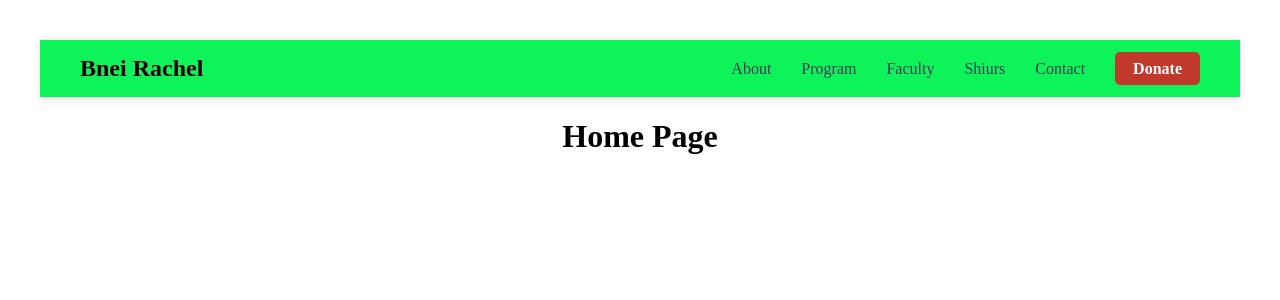
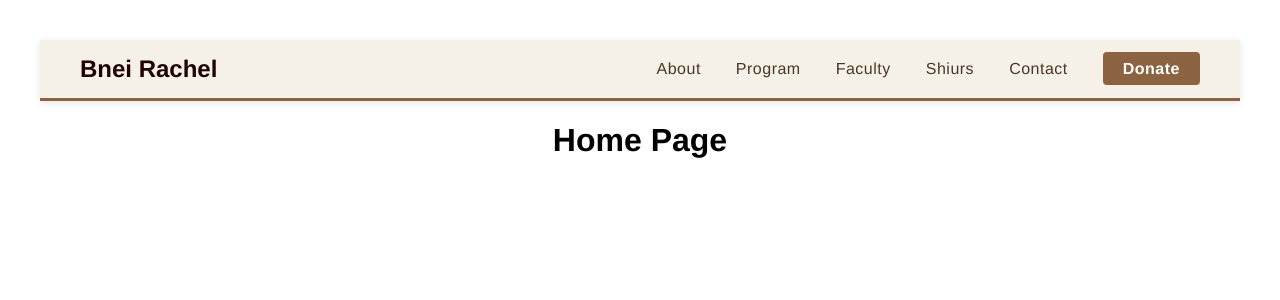
Before and after one commit to Jesskiroff/bnei-rachel-website-, a React (Vite) app: page / in a window 1280 px wide. Shown: the top 300 px of the page. Built offline with nearby package versions, Linux system fonts and the light colour scheme.

Commit message:
style navbar using bnei rachel logo colors

```diff
--- a/src/Navbar.css
+++ b/src/Navbar.css
@@ -1,13 +1,24 @@
+
+* {
+    font-family: Helvetica, Arial, sans-serif;
+  }
+
 .navbar {
     display: flex;
     justify-content: space-between;
     align-items: center;
-    background-color: #0ef35a;
+    background-color: #f5f0e8;
     padding: 15px 40px;
-    box-shadow: 0 2px 10px rgba(0, 0, 0, 0.1);
+    box-shadow: 0 2px 8px rgba(0, 0, 0, 0.1);
     position: sticky;
     top: 0;
     z-index: 100;
+    border-bottom: 3px solid #8b6340;
+  }
+
+  .navbar-logo img {
+    height: 70px;
+    object-fit: contain;
   }
 
   .navbar h1 {
@@ -19,7 +30,7 @@
   .nav-links {
     list-style: none;
     display: flex;
-    gap: 30px;
+    gap: 35px;
     margin: 0;
     padding: 0;
     align-items: center;
@@ -30,39 +41,41 @@
   }
 
   .nav-links a {
+    color: #4a3728;
+    text-decoration: none;
+    font-size: 1rem;
+    font-weight: 500;
+    font-family: Helvetica, Arial, sans-serif;
+    letter-spacing: 0.5px;
+    transition: color 0.3s ease;
+  }
+
+  .nav-links a:hover {
+    color: #6b8c42;
+  }
+  /* }.nav-links a {
     color: #2c3e50;
     text-decoration: none;
     font-size: 1rem;
     font-weight: 500;
-    transition: color 0.3s ease;
-  }
+    transition: color 0.3s ease; */
+  /* } */
 
-  .nav-links a:hover {
+  /* .nav-links a:hover {
     color: #c0392b;
-
-  }.nav-links a {
-    color: #2c3e50;
-    text-decoration: none;
-    font-size: 1rem;
-    font-weight: 500;
-    transition: color 0.3s ease;
-  }
-
-  .nav-links a:hover {
-    color: #c0392b;
-  }
+  } */
 
   .dropdown {
     position: absolute;
     top: 100%;
     left: 0;
-    background-color: #ffffff;
+    background-color: #f5f0e8;
     list-style: none;
     padding: 10px 0;
     margin: 0;
     min-width: 200px;
-    box-shadow: 0 4px 12px rgba(0, 0, 0, 0.15);
-    border-top: 3px solid #c0392b;
+    box-shadow: 0 4px 12px rgba(0, 0, 0, 0.12);
+    border-top: 3px solid #6b8c42;
     z-index: 200;
   }
 
@@ -71,27 +84,29 @@
   }
 
   .dropdown li:hover {
-    background-color: #f5f5f5;
+    background-color: #ede6d6;
   }
 
   .dropdown a {
-    color: #2c3e50;
+    color: #4a3728;
     font-size: 0.9rem;
     font-weight: 400;
+    font-family: Helvetica, Arial, sans-serif;
   }
 
-  /* Donate button */
+  /* Donate page */
   .donate-btn {
-    background-color: #c0392b;
+    background-color: #8b6340;
     color: white !important;
-    padding: 8px 18px;
-    border-radius: 5px;
+    padding: 8px 20px;
+    border-radius: 4px;
     font-weight: 600 !important;
+    font-family: Helvetica, Arial, sans-serif;
     transition: background-color 0.3s ease !important;
   }
 
   .donate-btn:hover {
-    background-color: #a93226 !important;
+    background-color: #6b8c42 !important;
     color: white !important;
   }
 
```
